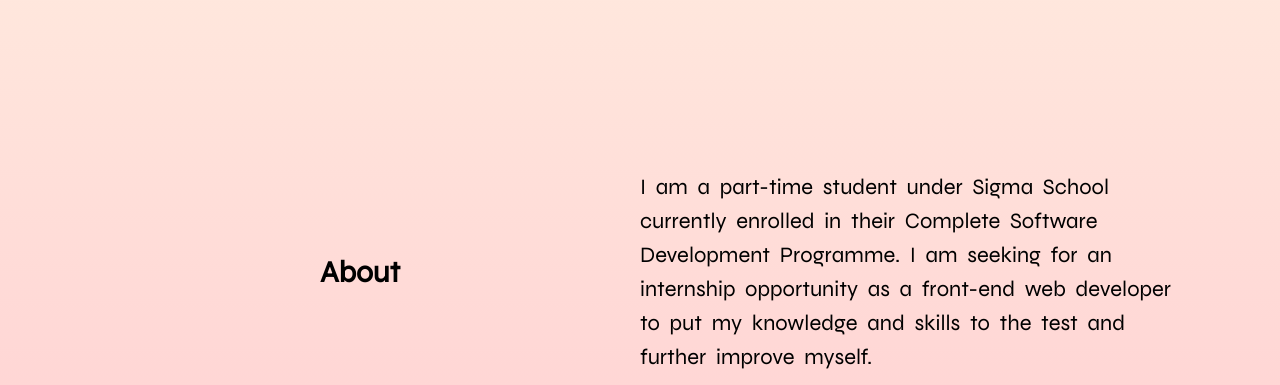
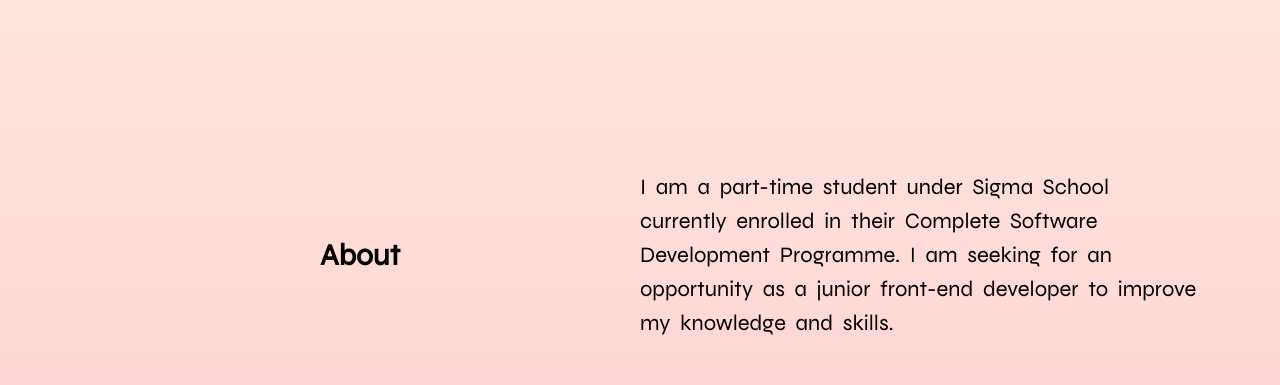
Before and after one commit to sophjvlia/Portfolio-Website, a plain HTML site: page index.html in a window 1280 px wide. Shown: the part 567-952 px from the top of the page. Drawn offline with Linux system fonts and the light colour scheme.

Commit message:
Update index.html

```diff
--- a/index.html
+++ b/index.html
@@ -38,9 +38,8 @@
                     <h3>About</h3>
 
                     <div>I am a part-time student under Sigma School currently enrolled in their
-                        Complete Software Development Programme. I am seeking for an internship
-                        opportunity as a front-end web developer to put my knowledge and skills
-                        to the test and further improve myself.
+                        Complete Software Development Programme. I am seeking for an
+                        opportunity as a junior front-end developer to improve my knowledge and skills.
                     </div>
                 </div>
 
```
